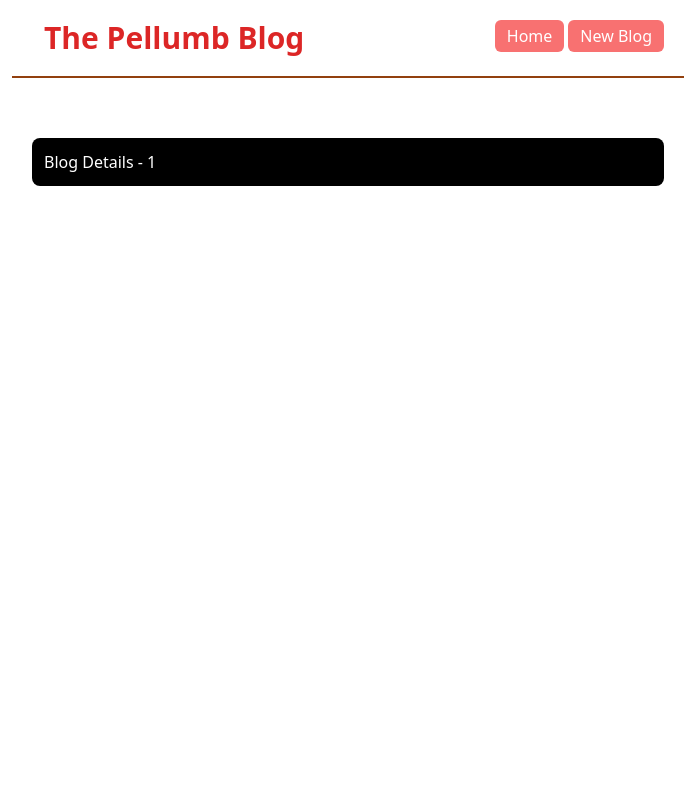
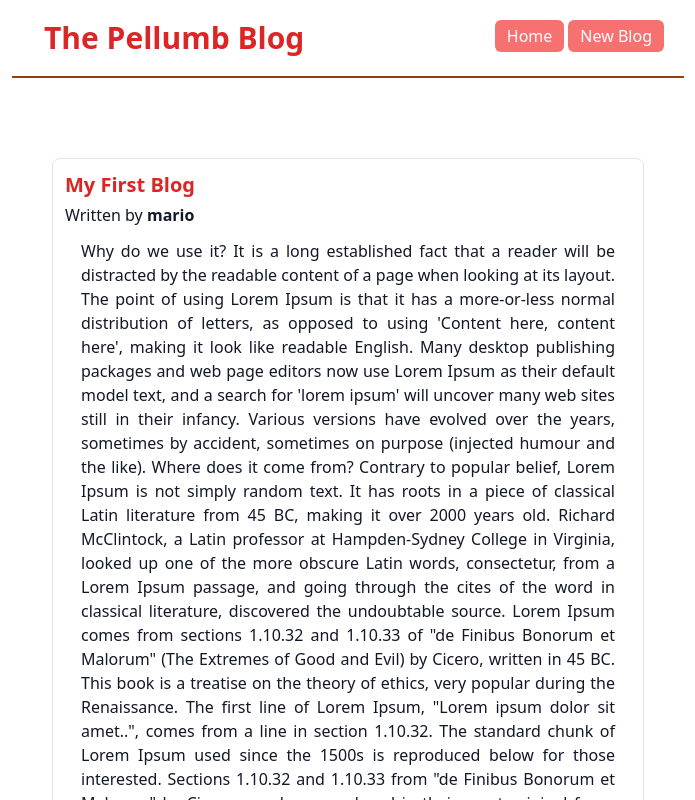
Before and after one commit to Pellumbengineer/basic-blog, a React (Create React App) app: page /blogs/1 in a window 1280 px wide. Shown: the top 800 px of the page, without its empty margins (292-987 px from the left). Built offline with nearby package versions, Linux system fonts and the light colour scheme; data requests are answered from the project's data file.

Commit message:
design of add new Blog form

```diff
--- a/src/components/BlogDetails.js
+++ b/src/components/BlogDetails.js
@@ -1,14 +1,34 @@
 import React from 'react'
 import { useParams } from 'react-router-dom'
+import useFetch from '../useFetch'
+import ErrorMessage from './ErrorMessage'
+import Loader from './Loader'
 
 function BlogDetails() {
   const { id } = useParams()
+  const {
+    data: blog,
+    error,
+    isLoading,
+  } = useFetch('http://localhost:8000/blogs/' + id)
 
   return (
-    <div className='bg-black rounded-lg'>
-      <h1 className='text-white px-3 py-3'>
-        Blog Details - <h1 className='text-white inline-block'>{id}</h1>
-      </h1>
+    <div>
+      {error && <ErrorMessage error={error} />}
+      {isLoading && <Loader />}
+      {blog && (
+        <div className='shadow-sm rounded-lg px-3 py-3 m-5 border'>
+          <article>
+            <h2 className='mb-1 text-xl text-red-600 font-semibold'>
+              {blog.title}
+            </h2>
+            <p className='mb-3'>
+              Written by <strong>{blog.author} </strong>
+            </p>
+            <div className='text-justify px-4'>{blog.body}</div>
+          </article>
+        </div>
+      )}
     </div>
   )
 }
--- a/src/components/CreateBlog.js
+++ b/src/components/CreateBlog.js
@@ -2,8 +2,43 @@ import React from 'react'
 
 function CreateBlog() {
   return (
-    <div className='bg-black'>
-      <h1 className='text-white'>Add new Blog</h1>
+    <div className='max-w-md text-center mx-auto mb-2 border shadow-lg'>
+      <h2 className='font-semibold text-xl mb-5 '>Add new Blog</h2>
+      <form className='px-5 py-5'>
+        <label className='text-left block'>Blog Title</label>
+        <input
+          type='text'
+          required
+          className='hover:shadow-md mb-5 w-full px-2 py-3 my-0 border-2 border-solid block'
+        ></input>
+        <label className='text-left block'>Blog Body</label>
+        <textarea
+          required
+          className='hover:shadow-md mb-5 w-full px-2 py-3 my-0 border-2 border-solid block'
+        ></textarea>
+        <label className='text-left block'>Blog Author</label>
+        <select className=' bg-white w-full px-1 py-1 my-0 block border hover:shadow-md'>
+          <option value='mario'>mario</option>
+          <option value='yoshi'>yoshi</option>
+        </select>
+        <button className='hover:bg-red-800 px-1 py-1 bg-red-500 block mt-5 text-white text-sm cursor-pointer rounded-md'>
+          <svg
+            className='w-5 h-5 mr-1 inline-block'
+            fill='none'
+            stroke='currentColor'
+            viewBox='0 0 24 24'
+            xmlns='http://www.w3.org/2000/svg'
+          >
+            <path
+              stroke-linecap='round'
+              stroke-linejoin='round'
+              stroke-width='2'
+              d='M12 6v6m0 0v6m0-6h6m-6 0H6'
+            ></path>
+          </svg>
+          Add Blog
+        </button>
+      </form>
     </div>
   )
 }
--- /dev/null
+++ b/src/components/ErrorMessage.js
@@ -0,0 +1,15 @@
+import React from 'react'
+
+function ErrorMessage({ error }) {
+  return (
+    <div>
+      <div className='bg-red-400 rounded-lg mx-auto px-3 py-3 shadow-md'>
+        {' '}
+        <h1 className='mr-2 inline-block'>Error:</h1>
+        <p className='inline-block'>{error}</p>{' '}
+      </div>
+    </div>
+  )
+}
+
+export default ErrorMessage
--- a/src/components/Home.js
+++ b/src/components/Home.js
@@ -1,5 +1,7 @@
 import useFetch from '../useFetch'
 import BlogList from './BlogList'
+import ErrorMessage from './ErrorMessage'
+import Loader from './Loader'
 
 function Home() {
   const {
@@ -21,29 +23,8 @@ function Home() {
           This is the best blog webite in the world!
         </p>
       </div>
-      {error && (
-        <div className='bg-red-400 rounded-lg mx-auto px-3 py-3 shadow-md'>
-          {' '}
-          <h1 className='mr-2 inline-block'>Error:</h1>
-          <p className='inline-block'>{error}</p>{' '}
-        </div>
-      )}
-      {isLoading && (
-        <svg
-          xmlns='http://www.w3.org/2000/svg'
-          fill='none'
-          viewBox='0 0 24 24'
-          stroke='currentColor'
-          className='animate-spin h-14 w-14 mx-auto'
-        >
-          <path
-            stroke-linecap='round'
-            stroke-linejoin='round'
-            stroke-width='2'
-            d='M4 4v5h.582m15.356 2A8.001 8.001 0 004.582 9m0 0H9m11 11v-5h-.581m0 0a8.003 8.003 0 01-15.357-2m15.357 2H15'
-          />
-        </svg>
-      )}
+      {error && <ErrorMessage error={error} />}
+      {isLoading && <Loader />}
       {blogs && <BlogList blogs={blogs} handleDelete={handleDelete} />}
     </div>
   )
--- /dev/null
+++ b/src/components/Loader.js
@@ -0,0 +1,24 @@
+import React from 'react'
+
+function Loader() {
+  return (
+    <div>
+      <svg
+        xmlns='http://www.w3.org/2000/svg'
+        fill='none'
+        viewBox='0 0 24 24'
+        stroke='currentColor'
+        className='animate-spin h-14 w-14 mx-auto'
+      >
+        <path
+          stroke-linecap='round'
+          stroke-linejoin='round'
+          stroke-width='2'
+          d='M4 4v5h.582m15.356 2A8.001 8.001 0 004.582 9m0 0H9m11 11v-5h-.581m0 0a8.003 8.003 0 01-15.357-2m15.357 2H15'
+        />
+      </svg>
+    </div>
+  )
+}
+
+export default Loader
--- a/src/components/Navbar.js
+++ b/src/components/Navbar.js
@@ -16,7 +16,7 @@ const Navbar = () => {
             Home
           </Link>
           <Link
-            to='create'
+            to='/create'
             className='inline-flex items-center py-1 px-3 ml-1 text-white hover:bg-red-800 rounded-md bg-red-400'
           >
             New Blog
--- a/src/useFetch.js
+++ b/src/useFetch.js
@@ -9,25 +9,30 @@ const useFetch = (url) => {
     // npx json-server --watch data/db.json --port 8000
     const abortCont = new AbortController()
 
+    setTimeout(() => {
       fetch(url, { signal: abortCont.signal })
         .then((res) => {
           if (!res.ok) {
-          throw Error('Could not fetch the data from this resource!')
+            // error coming back from server
+            throw Error('could not fetch the data for that resource')
           }
           return res.json()
         })
         .then((data) => {
+          setIsLoading(false)
           setData(data)
-        setIsLoading(false)
           setError(null)
         })
         .catch((err) => {
-        if (!err.name === 'AbortError') {
+          if (err.name === 'AbortError') {
+            console.log('fetch aborted')
+          } else {
+            // auto catches network / connection error
             setIsLoading(false)
             setError(err.message)
           }
         })
-
+    }, 1000)
     return () => abortCont.abort()
   })
 
```
Lines whose indentation alone changed are shown as unchanged.
